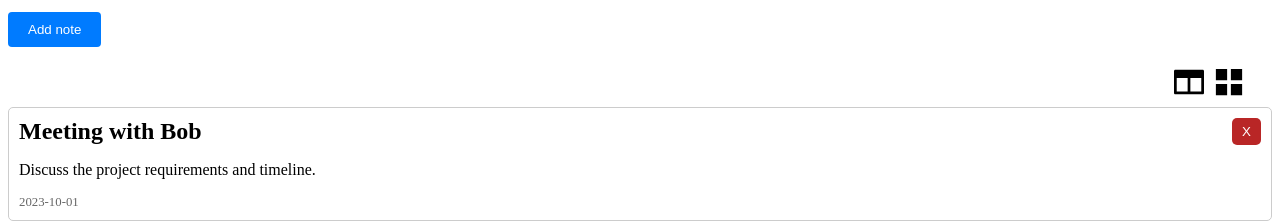
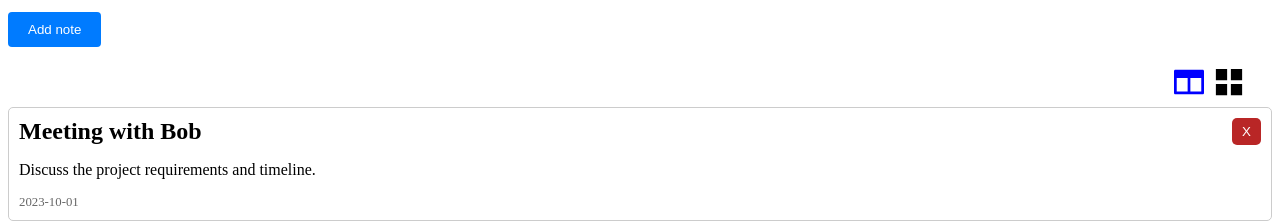
Before and after one commit to S4mm4ael/one-more-recap-project, a Vue app: page /notes in a window 1280 px wide. Shown: the part 409-632 px from the top of the page. Built offline with nearby package versions, Linux system fonts and the light colour scheme; the HTML template or start-up script is replaced by a standard one.

Commit message:
refactor: Update SVG handling in NotesOverview component

```diff
--- a/src/views/NotesOverview.vue
+++ b/src/views/NotesOverview.vue
@@ -2,8 +2,8 @@
   <div class="notes">
     <NewNote :addNewNote="addNewNote" />
     <div class="view-buttons-container">
-      <SvgColumns />
-      <SvgGrids />
+      <SvgColumns :class="{active: column}" @click="toggleView(true)" />
+      <SvgGrids :class="{active: !column}" @click="toggleView(false)" />
     </div>
     <NoteItem
       v-for="note in notes"
@@ -35,6 +35,7 @@ export default {
   data() {
     return {
       notes: mockedNotes,
+      column: true,
     };
   },
   methods: {
@@ -48,6 +49,9 @@ export default {
     },
     removeNote(id) {
       this.notes = this.notes.filter((note) => note.id !== id);
+    },
+    toggleView(isColumn) {
+      this.column = isColumn;
     },
   },
 };
@@ -70,4 +74,7 @@ export default {
 .view-buttons-container svg {
   cursor: pointer;
 }
+.view-buttons-container svg.active {
+  fill: blue;
+}
 </style>
```
Also changed, not shown: src/assets/svg/grids.svg.
